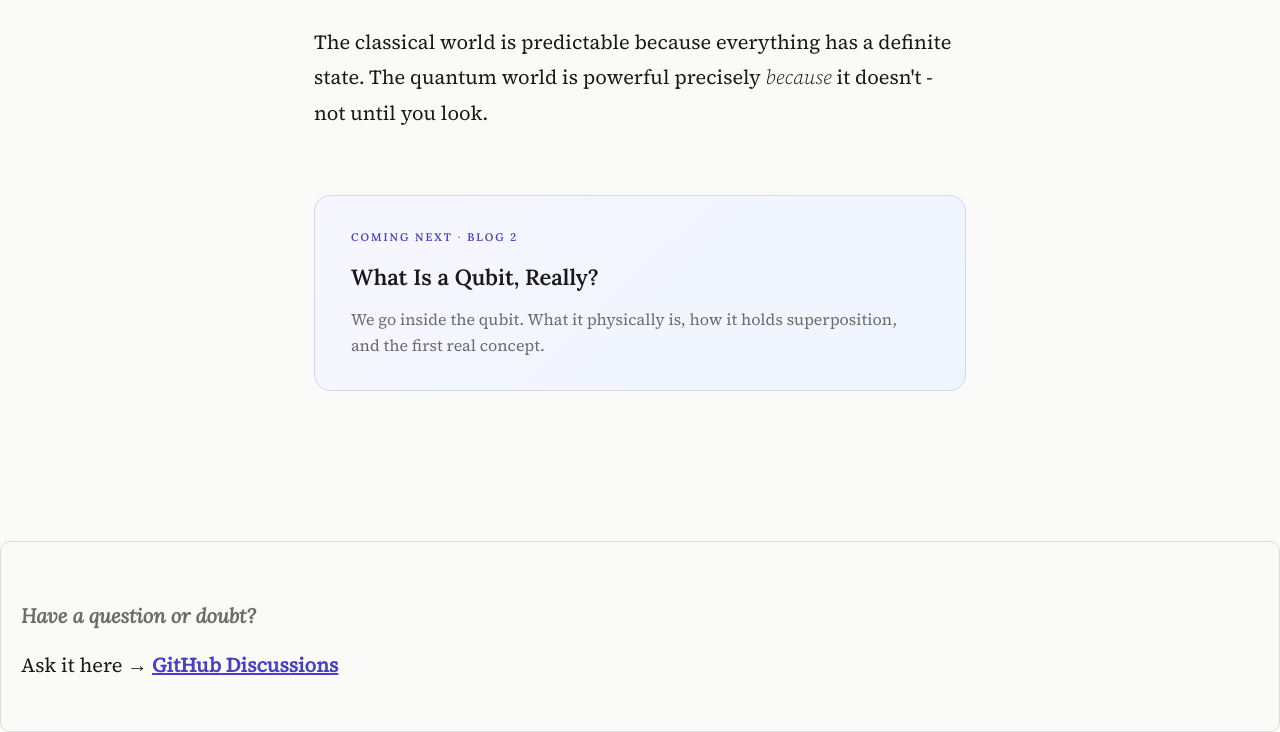
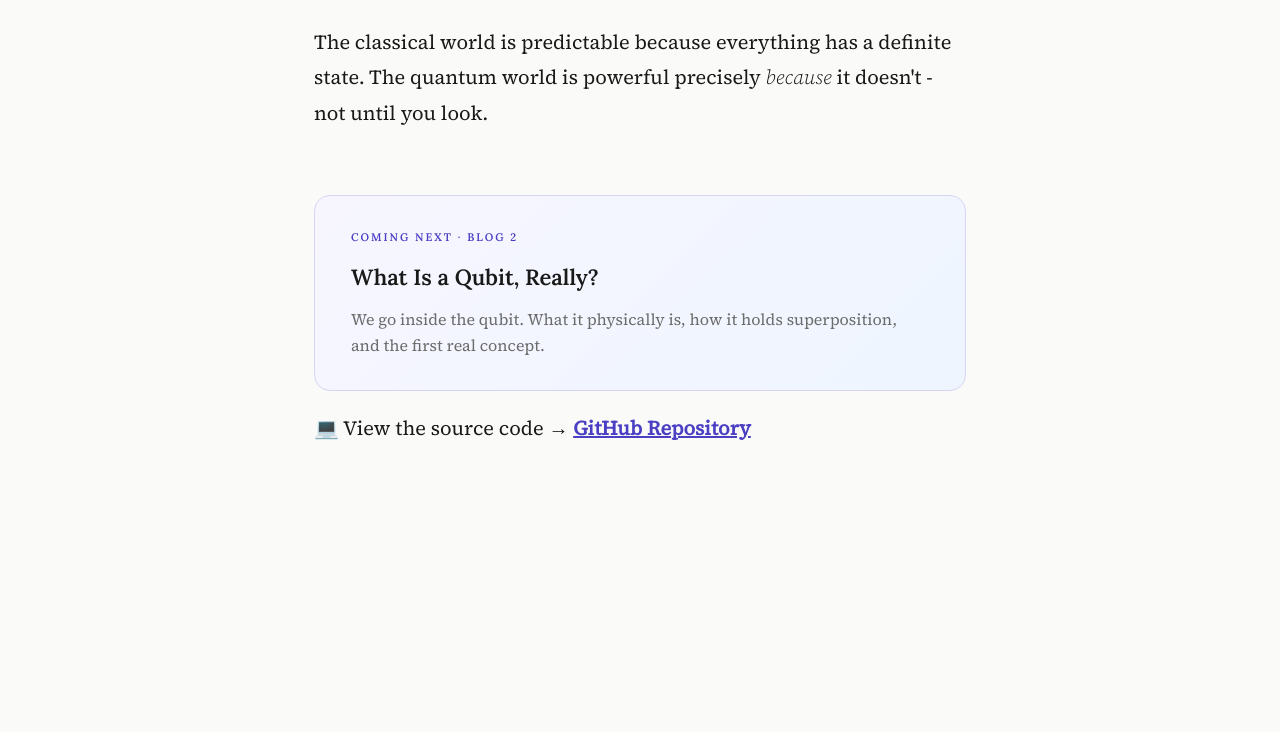
Before and after one commit to Ramasubramanian-stack/quantum-blog, a plain HTML site: page index.html in a window 1280 px wide. Shown: the part 5092-5824 px from the top of the page. After the commit the page ends 5667 px from the top, so only its background shows below. Drawn offline with Linux system fonts and the light colour scheme.

Commit message:
Change footer link to GitHub repository
Updated the footer section to include a link to the GitHub repository instead of GitHub Discussions.

```diff
--- a/index.html
+++ b/index.html
@@ -436,17 +436,17 @@
     <p>We go inside the qubit. What it physically is, how it holds superposition, and the first real concept.</p>
   </div>
 
+  <div style="margin-top:20px;">
+  <p>
+    💻 View the source code →
+    <a href="https://github.com/Ramasubramanian-stack/quantum-blog" target="_blank" style="color:#4B3FC4;font-weight:bold;">
+      GitHub Repository
+    </a>
+  </p>
+  </div>
+
 </div>
 
-<div style="margin-top:50px;padding:20px;border:1px solid #ddd;border-radius:10px;">
-  <h3>Have a question or doubt?</h3>
-  <p>
-    Ask it here →
-    <a href="https://github.com/Ramasubramanian-stack/quantum-blog/discussions" target="_blank" style="color:#4B3FC4;font-weight:bold;">
-      GitHub Discussions
-    </a>
-  </p>
-</div>
 
 <script>
 function observe(){
```
